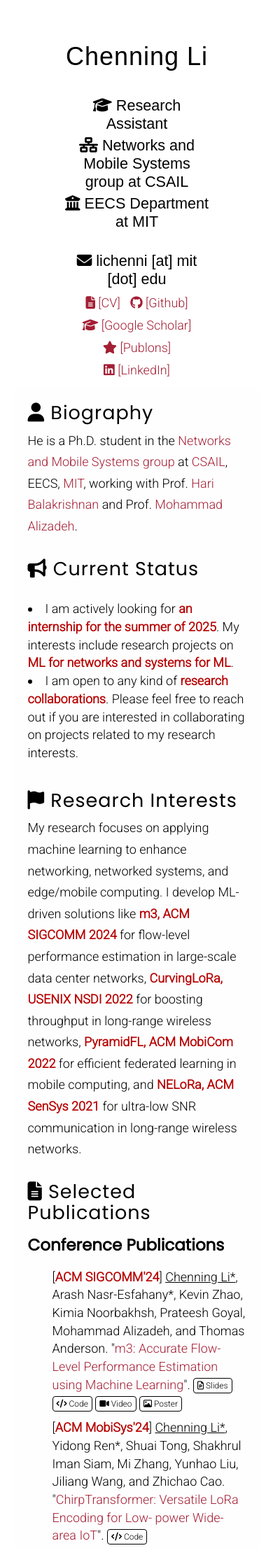
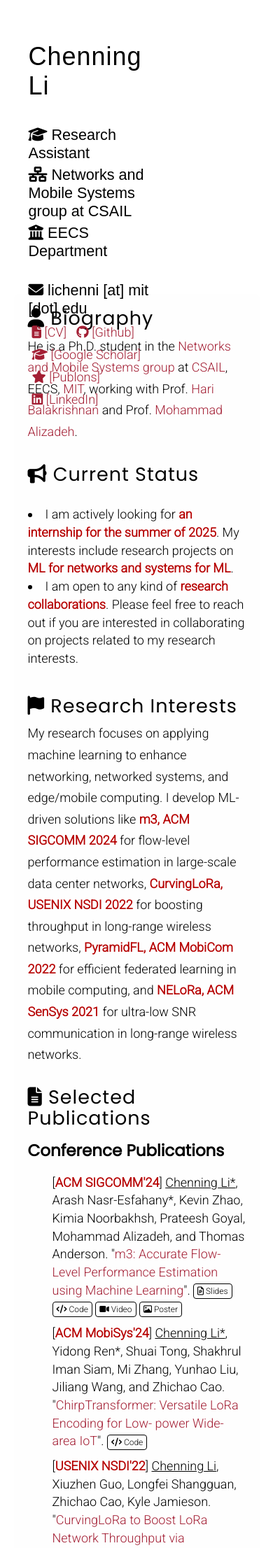
Before and after one commit to liecn/cnli.me, a Jekyll site: the page built from index.html, in a window 390 px wide. Shown: the top 2212 px of the page at 70% size. Built offline with Jekyll 4.4.1, drawn with Linux system fonts in a browser that asks for light colours; nearby versions of some CDN libraries; library files that are not in the unit come from our copies.

```diff
--- a/_layouts/home.html
+++ b/_layouts/home.html
@@ -50,7 +50,7 @@
                     </br>
                     <h2><i class="fas fa-graduation-cap"></i> Research Assistant</h2>
                     <h2><i class="fas fa-network-wired"></i> Networks and Mobile Systems group at CSAIL</h2>
-                    <h2><i class="fas fa-university"></i> EECS Department at MIT</h2>
+                    <h2><i class="fas fa-university"></i> EECS Department</h2>
                     </br>
                     <h2><i class="fas fa-envelope"></i> <a href="mailto:lichenni@mit.edu">lichenni [at] mit [dot] edu</a></h2>
                     <div class="contact-links">
--- a/static/css/style.css
+++ b/static/css/style.css
@@ -10,35 +10,36 @@
     #logo {
         display: flex;
         flex-direction: column;
-        align-items: center;
-        text-align: center;
-        min-height: 50vh;
-        /* Ensures the logo section takes up at least half the screen height */
-        margin-bottom: 5vh;
-        /* Adds some space below the logo section */
+        align-items: left;
+        text-align: left;
+        padding-bottom: 20px;
+        padding-left: 20px;
+        /* Ensure there's space below the logo */
     }
     .name h1 {
-        font-size: 2em;
-        /* Adjust the font size for better visibility on small screens */
+        font-size: 1.5em;
+        /* Slightly reduce the font size */
         margin-bottom: 5px;
-        /* Reduce the bottom margin to save space */
     }
     .name h2 {
-        font-size: 1.2em;
-        /* Adjust the font size for smaller screens */
+        font-size: 1.1em;
+        /* Slightly reduce the font size */
         margin-bottom: 3px;
-        /* Reduce the bottom margin to save space */
     }
     .contact-links a {
         display: inline-block;
         margin: 3px 5px;
-        /* Reduce spacing between the contact links to save space */
+        /* Adjust spacing between contact links */
     }
-    #bio {
-        margin-top: calc(10vh + 5vh);
-        /* Dynamic margin based on viewport height */
-        padding-top: 10px;
-        /* Adds padding above the bio section to ensure there's space */
+    #header {
+        padding-bottom: 80px;
+        /* Add padding to ensure space below the header */
+    }
+    #site_content {
+        margin-top: 80px;
+        /* Add top margin to ensure it does not overlap with the header */
+        padding-top: 20px;
+        /* Optional padding to add more space */
     }
 }
 
```
